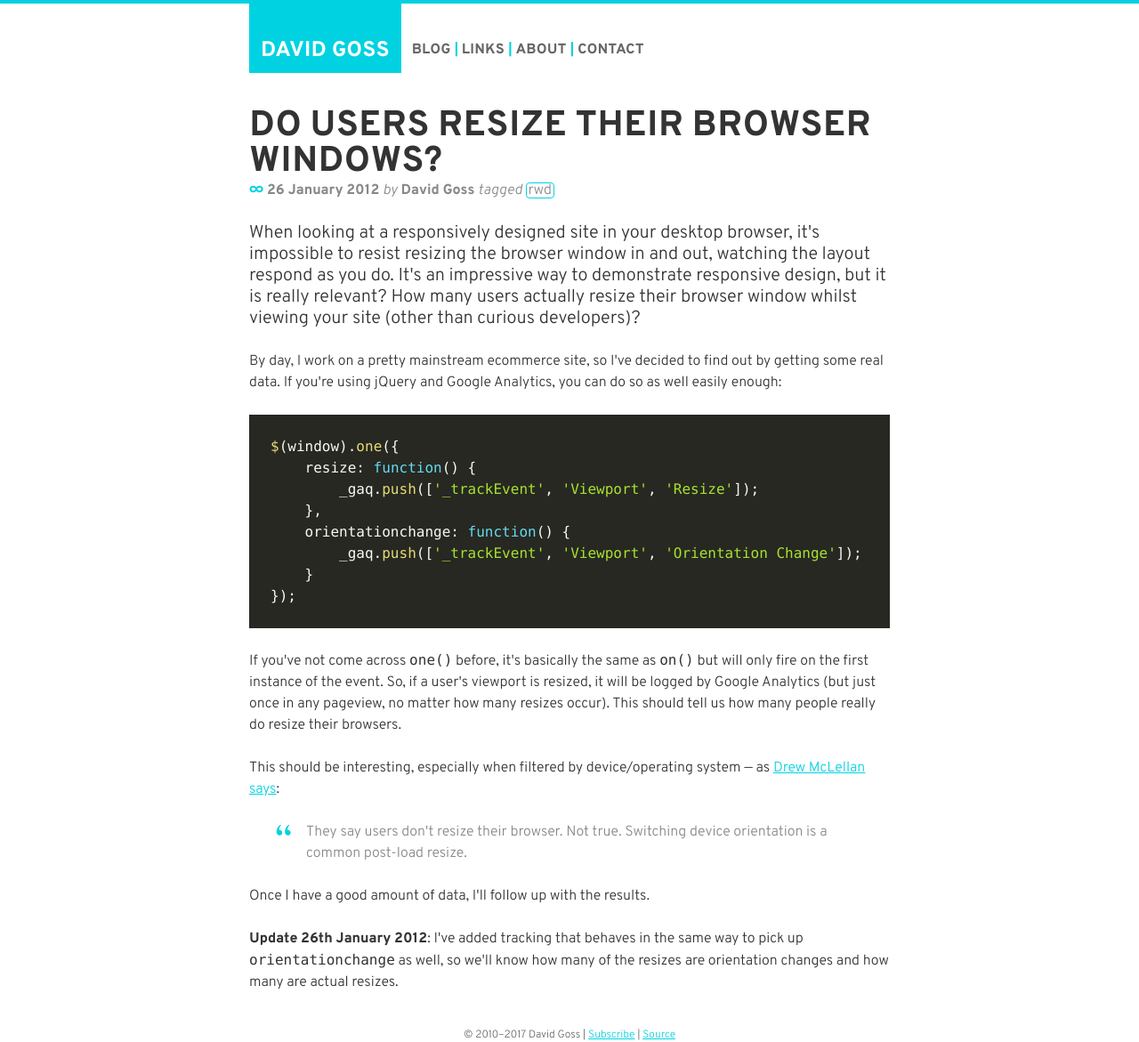
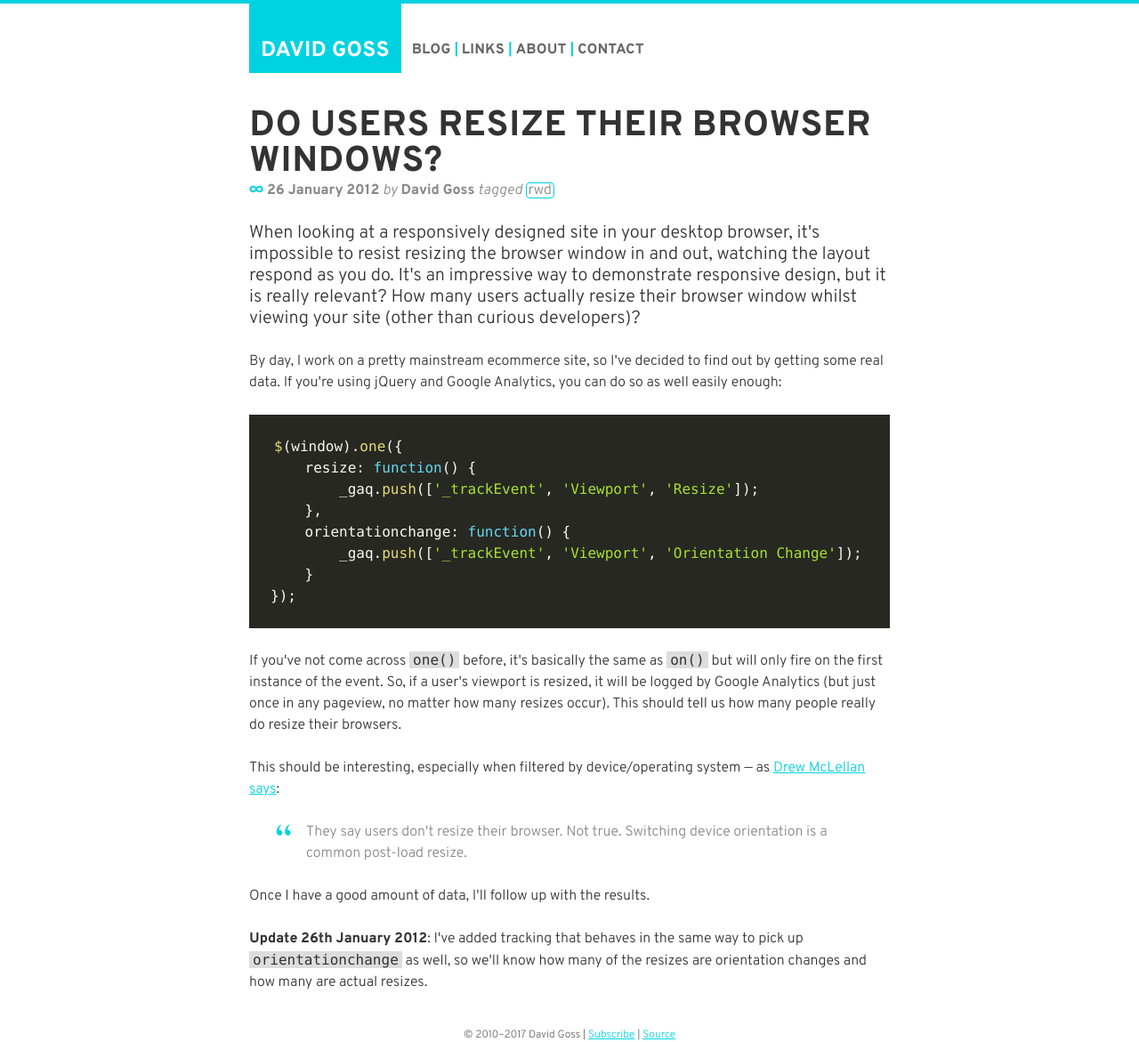
Before and after one commit to davidjgoss/davidjgoss.co, a Jekyll site: the page built from blog/_posts/2012-01-26-do-users-resize-their-browser-windows.html, in a window 1280 px wide. Shown: the whole page at 89% size. Built offline with Jekyll 4.4.1, drawn with Linux system fonts in a browser that asks for light colours.

Commit message:
Shading the background of inline code snippets for better readability

```diff
--- a/_sass/blogging/_code.scss
+++ b/_sass/blogging/_code.scss
@@ -12,12 +12,22 @@ pre, code, kbd {
 	hyphens: none;
 }
 
+code {
+	background-color: #ddd;
+	padding: 0 0.25em;
+}
+
 pre {
 	background-color: #272822;
 	color: #f8f8f2;
 	padding: 1.5em;
 	white-space: pre;
 	overflow: auto;
+
+	code {
+		background-color: transparent;
+		color: inherit;
+	}
 }
 
 .token.comment,
```
